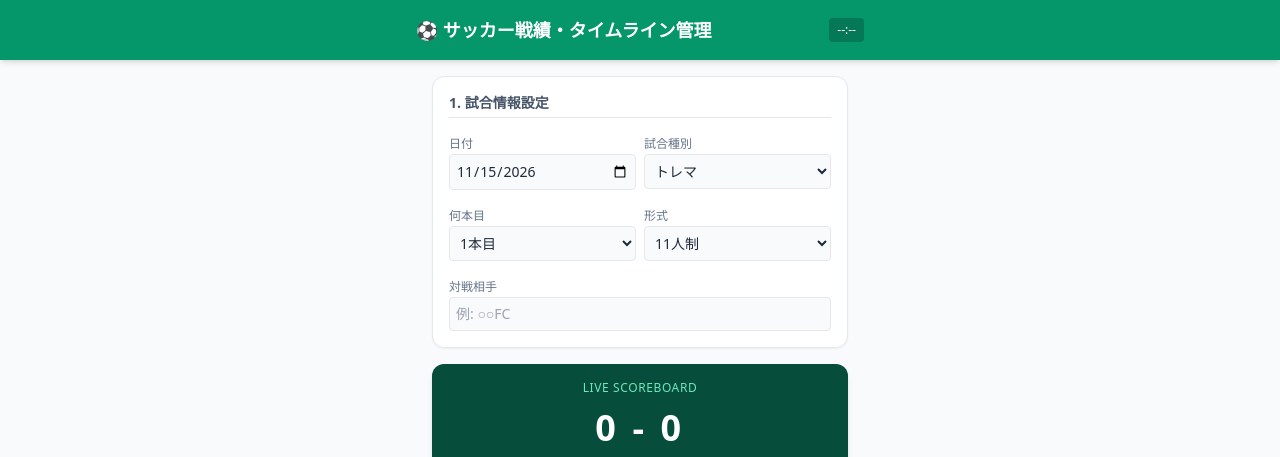
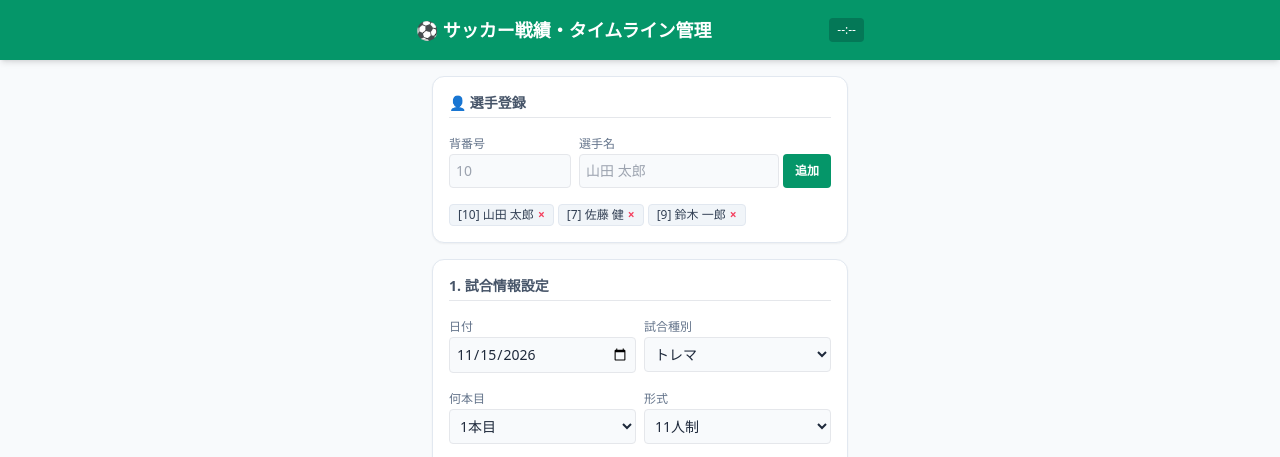
Before and after one commit to ruiokamoto61-ui/soccer-match-app, a plain HTML site: page index.html in a window 1280 px wide. Shown: the top 457 px of the page. Drawn offline with nearby package versions, Linux system fonts and the light colour scheme; no server answers.

Commit message:
Update index.html

```diff
--- a/index.html
+++ b/index.html
@@ -18,6 +18,28 @@
     </header>
 
     <main class="max-w-md mx-auto p-4 space-y-4">
+
+        <!-- 選手登録セクション -->
+        <section class="bg-white p-4 rounded-xl shadow-sm border border-slate-200 space-y-3">
+            <h2 class="font-bold text-sm text-slate-600 border-b pb-1">👤 選手登録</h2>
+            <div class="grid grid-cols-3 gap-2">
+                <div>
+                    <label class="text-xs text-slate-500">背番号</label>
+                    <input type="number" id="player-number" placeholder="10" class="w-full border rounded p-1.5 text-sm bg-slate-50">
+                </div>
+                <div class="col-span-2">
+                    <label class="text-xs text-slate-500">選手名</label>
+                    <div class="flex gap-1">
+                        <input type="text" id="player-name" placeholder="山田 太郎" class="w-full border rounded p-1.5 text-sm bg-slate-50">
+                        <button onclick="addPlayer()" class="bg-emerald-600 hover:bg-emerald-700 text-white px-3 rounded text-xs font-bold whitespace-nowrap">追加</button>
+                    </div>
+                </div>
+            </div>
+            <!-- 登録済み選手一覧 -->
+            <div id="player-list-container" class="flex flex-wrap gap-1 pt-1 max-h-24 overflow-y-auto">
+                <!-- 動的に選手タグが並びます -->
+            </div>
+        </section>
 
         <!-- 試合基本情報セクション -->
         <section class="bg-white p-4 rounded-xl shadow-sm border border-slate-200 space-y-3">
@@ -162,8 +184,8 @@
     <script>
         const GAS_URL = "https://script.google.com/macros/s/AKfycbxN2RoVcENiRoDYy6W8lTb-kybEsNwatPLQKoqIyr4ruMqmNjlwfoT_xOBADeLG6jm4/exec";
 
-        // サンプル選手データ（必要に応じてマスタから取得または入力）
-        let players = [
+        // 選手データ（ローカルストレージ保存対応）
+        let players = JSON.parse(localStorage.getItem('soccer_players')) || [
             { id: 1, number: 10, name: "山田 太郎" },
             { id: 2, number: 7, name: "佐藤 健" },
             { id: 3, number: 9, name: "鈴木 一郎" }
@@ -176,9 +198,56 @@
         // 初期化
         window.onload = function() {
             document.getElementById('match-date').valueAsDate = new Date();
+            updatePlayerListUI();
             updatePlayerSelects();
             loadMatchHistory();
         };
+
+        // 選手の追加
+        function addPlayer() {
+            const number = document.getElementById('player-number').value;
+            const name = document.getElementById('player-name').value;
+
+            if (!number || !name) {
+                alert("背番号と選手名を入力してください！");
+                return;
+            }
+
+            players.push({ id: Date.now(), number: number, name: name });
+            saveAndRefreshPlayers();
+
+            // 入力クリア
+            document.getElementById('player-number').value = "";
+            document.getElementById('player-name').value = "";
+        }
+
+/        // 選手の削除
+        function removePlayer(id) {
+            players = players.filter(p => p.id !== id);
+            saveAndRefreshPlayers();
+        }
+
+        function saveAndRefreshPlayers() {
+            localStorage.setItem('soccer_players', JSON.stringify(players));
+            updatePlayerListUI();
+            updatePlayerSelects();
+        }
+
+        // 登録済み選手の一覧表示を更新
+        function updatePlayerListUI() {
+            const container = document.getElementById('player-list-container');
+            container.innerHTML = "";
+            if (players.length === 0) {
+                container.innerHTML = "<span class='text-xs text-slate-400'>選手が登録されていません</span>";
+                return;
+            }
+            players.forEach(p => {
+                const tag = document.createElement('span');
+                tag.className = "inline-flex items-center bg-slate-100 border border-slate-200 rounded px-2 py-0.5 text-xs text-slate-700";
+                tag.innerHTML = `[${p.number}] ${p.name} <button onclick="removePlayer(${p.id})" class="ml-1 text-rose-500 font-bold hover:text-rose-700">×</button>`;
+                container.appendChild(tag);
+            });
+        }
 
         // 選手セレクトボックスの更新
         function updatePlayerSelects() {
```
